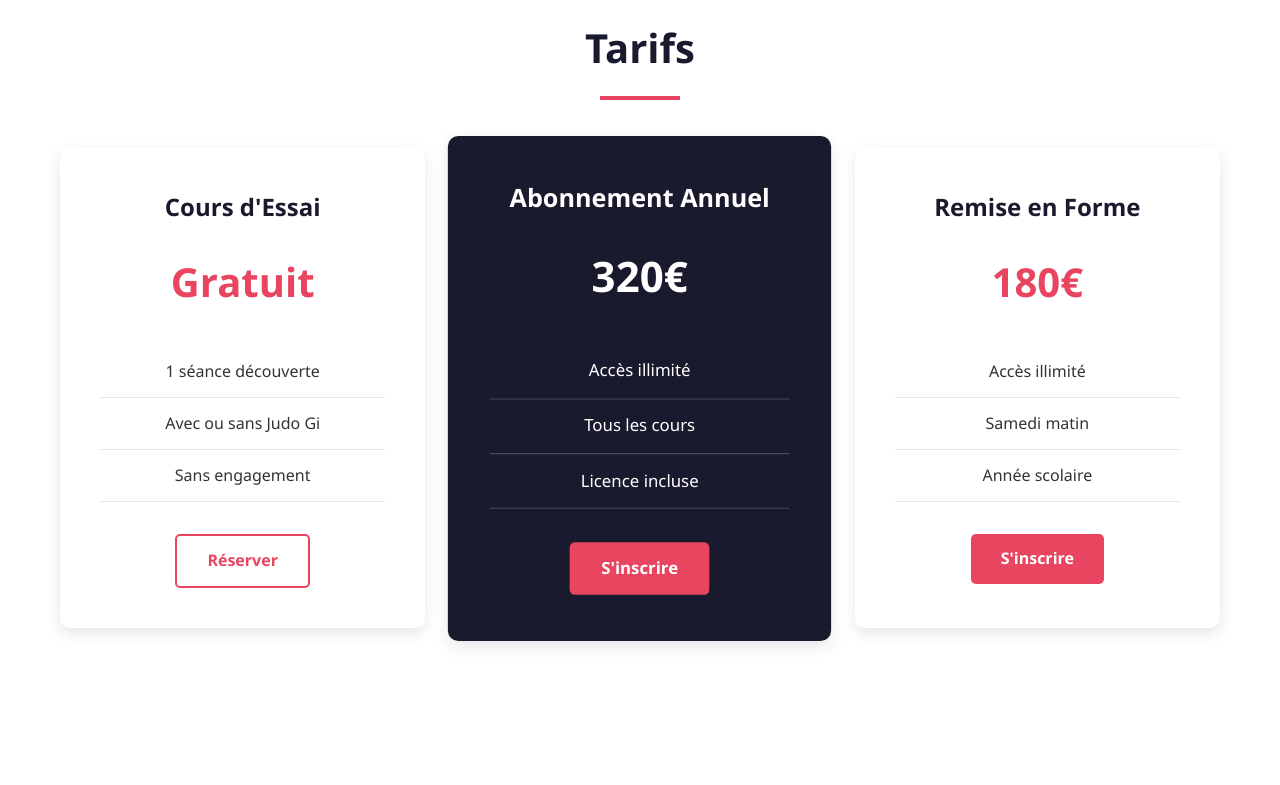
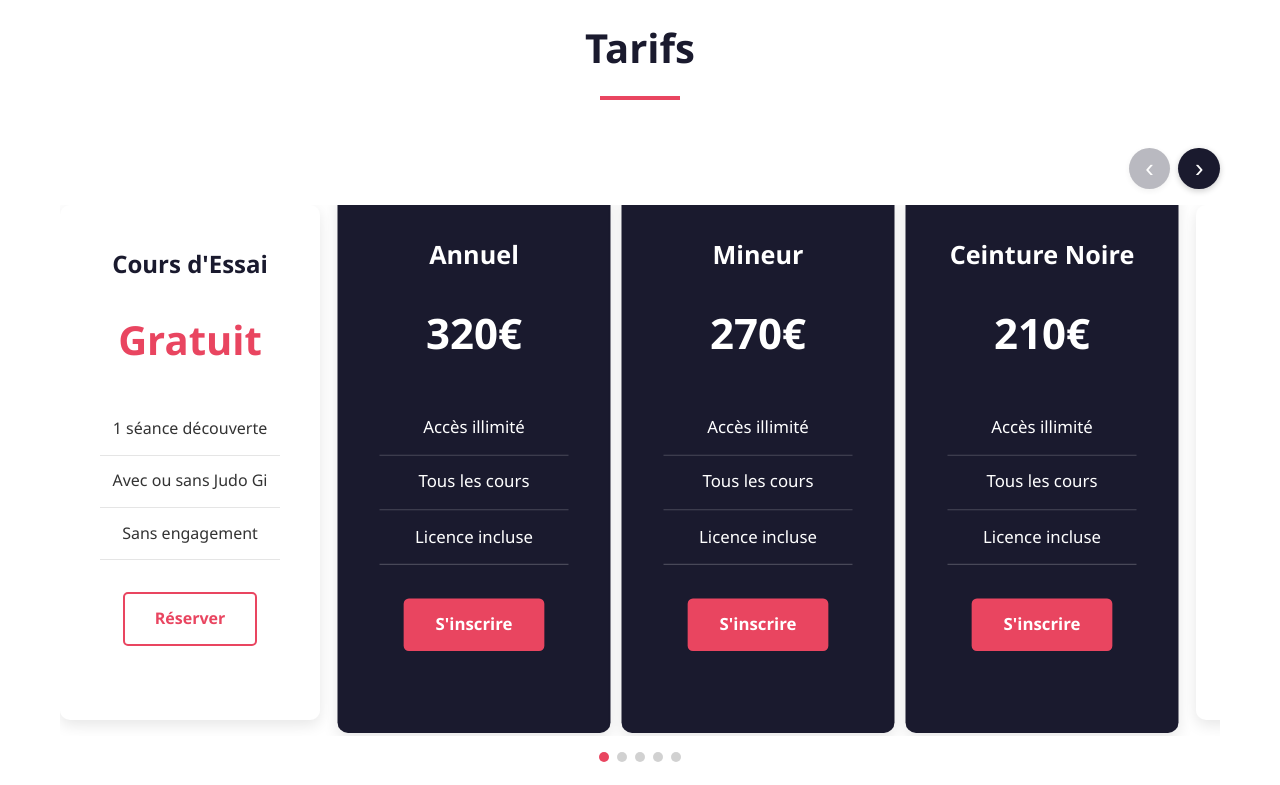
Before and after one commit to aairom/ajj-clone, a website: page index.html in a window 1280 px wide. Shown: the part 3140-3925 px from the top of the page. Drawn offline with Linux system fonts and the light colour scheme.

Commit message:
changements de la page principale

```diff
--- a/css/style.css
+++ b/css/style.css
@@ -348,12 +348,79 @@ header {
     color: var(--gray);
 }
 
-/* Pricing Grid */
+/* ── Pricing carousel ──────────────────────────────────────────────────── */
+
+/* Nav row: arrows aligned right above the scroll area */
+.pricing-nav {
+    display: flex;
+    justify-content: flex-end;
+    gap: 0.5rem;
+    margin-bottom: 1rem;
+}
+
+.carousel-arrow {
+    background: var(--primary-color);
+    color: var(--white);
+    border: none;
+    border-radius: 50%;
+    width: 2.6rem;
+    height: 2.6rem;
+    font-size: 1.6rem;
+    cursor: pointer;
+    display: flex;
+    align-items: center;
+    justify-content: center;
+    transition: background 0.2s, opacity 0.2s;
+    box-shadow: 0 2px 6px rgba(0,0,0,0.2);
+    flex-shrink: 0;
+}
+.carousel-arrow:hover   { background: var(--accent-color); }
+.carousel-arrow:disabled { opacity: 0.3; cursor: default; }
+
+/* Scroll container — THIS is what scrolls */
+.pricing-scroll {
+    overflow-x: auto;
+    -webkit-overflow-scrolling: touch;
+    scroll-snap-type: x mandatory;
+    scrollbar-width: none;          /* Firefox */
+    padding-bottom: 1rem;           /* breathing room for card shadow */
+}
+.pricing-scroll::-webkit-scrollbar { display: none; }
+
+/* Inner flex row — must never wrap */
 .pricing-grid {
-    display: grid;
-    grid-template-columns: repeat(auto-fit, minmax(280px, 1fr));
-    gap: 2rem;
+    display: flex;
+    flex-wrap: nowrap;
+    gap: 1.5rem;
+    /* min-content makes the row as wide as all cards need — forces scroll */
+    width: max-content;
 }
+
+/* Every card: fixed width, snap target */
+.pricing-grid .pricing-card {
+    flex: 0 0 260px;
+    width: 260px;
+    scroll-snap-align: start;
+}
+
+/* Dots */
+.pricing-carousel-dots {
+    display: flex;
+    justify-content: center;
+    gap: 0.5rem;
+    margin-top: 1rem;
+}
+.pricing-carousel-dots .dot {
+    width: 10px;
+    height: 10px;
+    border-radius: 50%;
+    background: rgba(0,0,0,0.18);
+    border: none;
+    padding: 0;
+    cursor: pointer;
+    transition: background 0.2s;
+}
+.pricing-carousel-dots .dot.active { background: var(--accent-color); }
 
 .pricing-card {
     background: var(--white);
--- a/index.html
+++ b/index.html
@@ -121,7 +121,12 @@
     <section id="tarifs" class="section">
         <div class="container">
             <h2 class="section-title">Tarifs</h2>
-            <div class="pricing-grid">
+            <div class="pricing-nav">
+                <button class="carousel-arrow" id="pricingPrev" aria-label="Précédent">&#8249;</button>
+                <button class="carousel-arrow" id="pricingNext" aria-label="Suivant">&#8250;</button>
+            </div>
+            <div class="pricing-scroll" id="pricingScroll">
+                <div class="pricing-grid" id="pricingGrid">
                     <div class="pricing-card">
                         <h3>Cours d'Essai</h3>
                         <div class="price">Gratuit</div>
@@ -133,8 +138,28 @@
                         <a href="#contact" class="btn btn-secondary">Réserver</a>
                     </div>
                     <div class="pricing-card featured">
-                    <h3>Abonnement Annuel</h3>
+                        <h3>Annuel</h3>
                         <div class="price">320€</div>
+                        <ul>
+                            <li>Accès illimité</li>
+                            <li>Tous les cours</li>
+                            <li>Licence incluse</li>
+                        </ul>
+                        <a href="#contact" class="btn btn-primary">S'inscrire</a>
+                    </div>
+                    <div class="pricing-card featured">
+                        <h3>Mineur</h3>
+                        <div class="price">270€</div>
+                        <ul>
+                            <li>Accès illimité</li>
+                            <li>Tous les cours</li>
+                            <li>Licence incluse</li>
+                        </ul>
+                        <a href="#contact" class="btn btn-primary">S'inscrire</a>
+                    </div>
+                    <div class="pricing-card featured">
+                        <h3>Ceinture Noire</h3>
+                        <div class="price">210€</div>
                         <ul>
                             <li>Accès illimité</li>
                             <li>Tous les cours</li>
@@ -153,6 +178,8 @@
                         <a href="#contact" class="btn btn-primary">S'inscrire</a>
                     </div>
                 </div>
+            </div>
+            <div class="pricing-carousel-dots" id="pricingDots"></div>
         </div>
     </section>
 
@@ -272,5 +299,53 @@
     </div>
 
     <script src="js/main.js"></script>
+    <script>
+    (function () {
+        var scroll  = document.getElementById('pricingScroll');
+        var grid    = document.getElementById('pricingGrid');
+        var prev    = document.getElementById('pricingPrev');
+        var next    = document.getElementById('pricingNext');
+        var dotsEl  = document.getElementById('pricingDots');
+        var cards   = document.querySelectorAll('#pricingGrid .pricing-card');
+
+        if (!scroll || !cards.length) return;
+
+        var CARD_W = 260;   /* matches flex: 0 0 260px in CSS */
+        var GAP    = 24;    /* matches gap: 1.5rem (assuming 16px base) */
+
+        /* ── Build dots ─────────────────────────────────────────── */
+        cards.forEach(function (_, i) {
+            var d = document.createElement('button');
+            d.className = 'dot' + (i === 0 ? ' active' : '');
+            d.setAttribute('aria-label', 'Tarif ' + (i + 1));
+            d.addEventListener('click', function () {
+                scroll.scrollTo({ left: i * (CARD_W + GAP), behavior: 'smooth' });
+            });
+            dotsEl.appendChild(d);
+        });
+
+        /* ── Sync dots & arrows on scroll ───────────────────────── */
+        function sync() {
+            var sl     = scroll.scrollLeft;
+            var idx    = Math.round(sl / (CARD_W + GAP));
+            Array.from(dotsEl.children).forEach(function (d, i) {
+                d.classList.toggle('active', i === idx);
+            });
+            prev.disabled = sl <= 2;
+            next.disabled = sl + scroll.offsetWidth >= scroll.scrollWidth - 2;
+        }
+
+        /* ── Arrow nudge: one card at a time ────────────────────── */
+        prev.addEventListener('click', function () {
+            scroll.scrollBy({ left: -(CARD_W + GAP), behavior: 'smooth' });
+        });
+        next.addEventListener('click', function () {
+            scroll.scrollBy({ left:  (CARD_W + GAP), behavior: 'smooth' });
+        });
+
+        scroll.addEventListener('scroll', sync, { passive: true });
+        sync();
+    })();
+    </script>
 </body>
 </html>
--- a/package.json
+++ b/package.json
@@ -24,9 +24,9 @@
     "express-rate-limit": "^7.1.5",
     "jsonwebtoken": "^9.0.2",
     "multer": "^1.4.5-lts.1",
-    "nodemailer": "^6.9.7",
+    "nodemailer": "^9.0.3",
     "sharp": "^0.33.0",
-    "uuid": "^9.0.1"
+    "uuid": "^14.0.1"
   },
   "devDependencies": {
     "nodemon": "^3.0.2"
```
Lines whose indentation alone changed are shown as unchanged.
